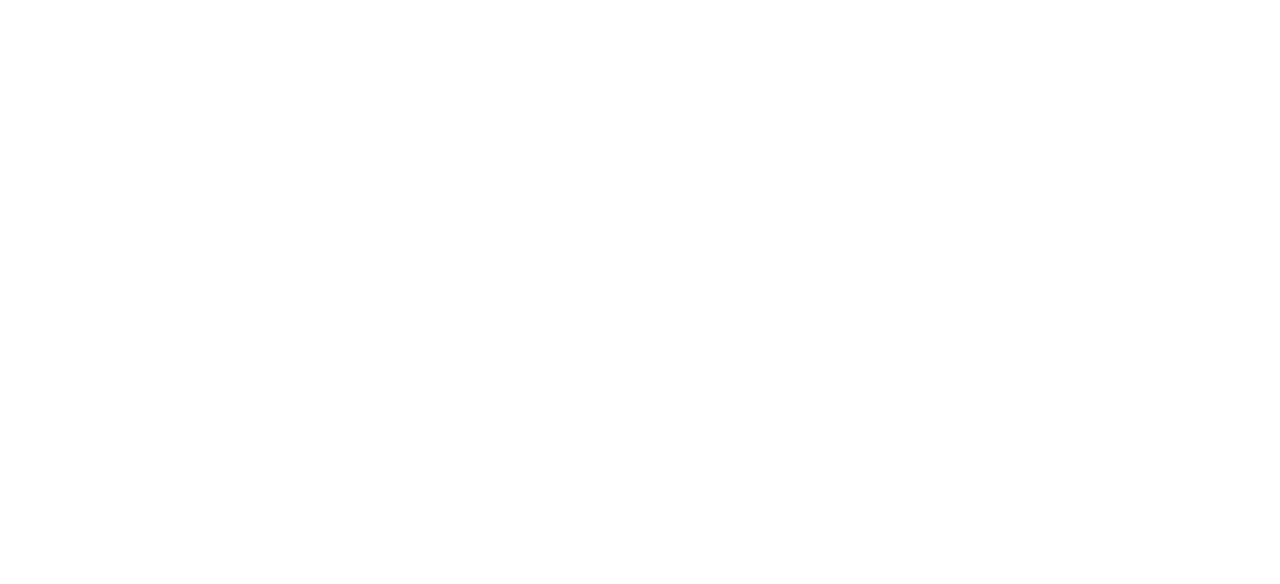
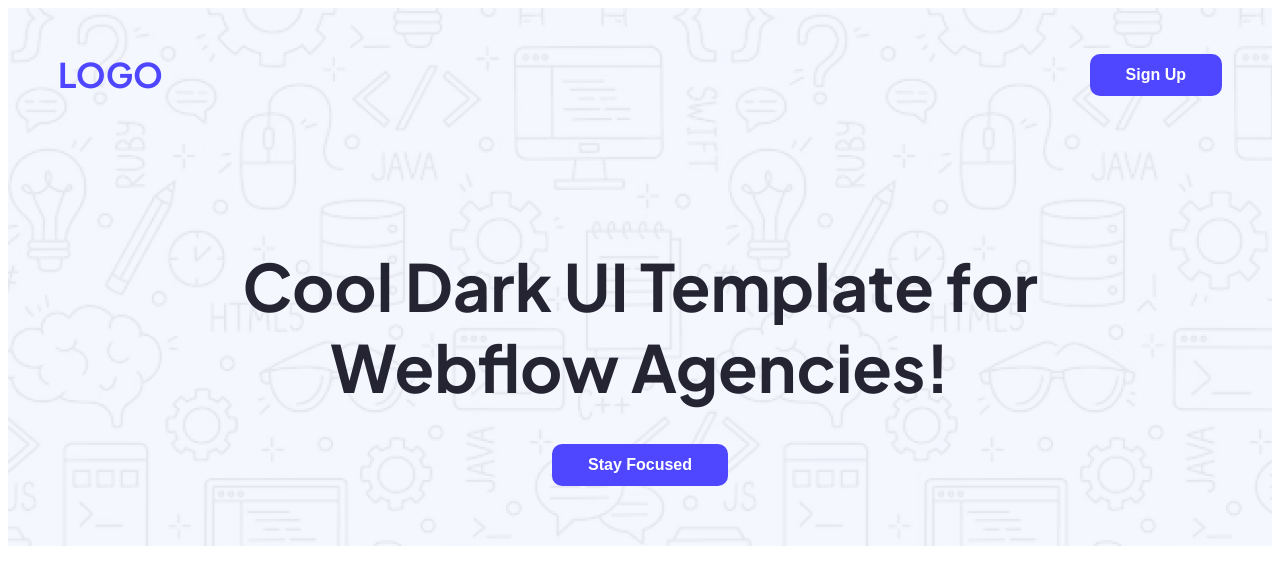
Before and after one commit to fahim1174/My-Assignment, a plain HTML site: page index.html in a window 1280 px wide. Drawn offline with Linux system fonts and the light colour scheme.

Commit message:
added header style

```diff
--- a/index.html
+++ b/index.html
@@ -1,21 +1,42 @@
 <!DOCTYPE html>
 <html lang="en">
+
 <head>
     <meta charset="UTF-8">
     <meta name="viewport" content="width=device-width, initial-scale=1.0">
     <title>My-Assignment</title>
+    <link rel="preconnect" href="https://fonts.googleapis.com">
+    <link rel="preconnect" href="https://fonts.gstatic.com" crossorigin>
+    <link
+        href="https://fonts.googleapis.com/css2?family=Inter:ital,opsz,wght@0,14..32,100..900;1,14..32,100..900&family=Open+Sans:ital,wght@0,300..800;1,300..800&family=Plus+Jakarta+Sans:ital,wght@0,200..800;1,200..800&family=Raleway:ital,wght@0,100..900;1,100..900&display=swap"
+        rel="stylesheet">
+
+    <link rel="preconnect" href="https://fonts.googleapis.com">
+    <link rel="preconnect" href="https://fonts.gstatic.com" crossorigin>
+    <link
+        href="https://fonts.googleapis.com/css2?family=Open+Sans:ital,wght@0,300..800;1,300..800&family=Plus+Jakarta+Sans:ital,wght@0,200..800;1,200..800&family=Raleway:ital,wght@0,100..900;1,100..900&display=swap"
+        rel="stylesheet">
+    <link rel="stylesheet" href="style/style.css">
 </head>
-<body>
-    <header>
+
+<body class="plus-jakarta-sans-normal">
+    <header class="png">
+        <nav>
+            <h4 class="log plus-jakarta-sans">LOGO</h4>
+            <button class="btn">Sign Up</button>
+        </nav>
+        <div class="text-cent">
+ <h1 class="head">Cool Dark UI Template for <br> Webflow Agencies!</h1>
+        <button class="btn">Stay Focused</button>
+        </div>
 
     </header>
 
-    <main>
 
-    </main>
 
     <footer>
 
     </footer>
 </body>
+
 </html>
--- /dev/null
+++ b/style/style.css
@@ -0,0 +1,52 @@
+.plus-jakarta-sans {
+    font-family: "Plus Jakarta Sans", sans-serif;
+    font-optical-sizing: auto;
+    font-style: normal;
+}
+
+.plus-jakarta-sans-normal {
+    font-family: "Plus Jakarta Sans", sans-serif;
+    font-optical-sizing: auto;
+    font-style: normal;
+}
+
+
+/* Shard-style */
+.btn {
+    font-weight: bold;
+    font-size: 16px;
+    color: #FFFFFF;
+    background-color: #4E47FF;
+    border-radius: 10px;
+    border: none;
+    padding: 12px 36px;
+}
+
+.text-cent {
+    text-align: center;
+    padding:60px;
+}
+
+.png {
+    background-image:url(../Assets/Hero-bg.png);
+}
+
+nav {
+    display: flex;
+    justify-content: space-between;
+    align-items: center;
+    padding: 0px 50px;
+}
+
+.log {
+    font: weight 900px;
+    font-size: 34px;
+    color: #4E47FF;
+}
+
+.head {
+    color: #252432;
+    font-weight: bold;
+    font-size: 65px;
+    margin-bottom: 37px;
+}
```
Also changed, not shown: Assets/Hero-bg.png (added), Assets/avatar.png (added), Assets/icon-star.png (added), Assets/wc-big.png (added), Assets/wc-mini.png (added).
